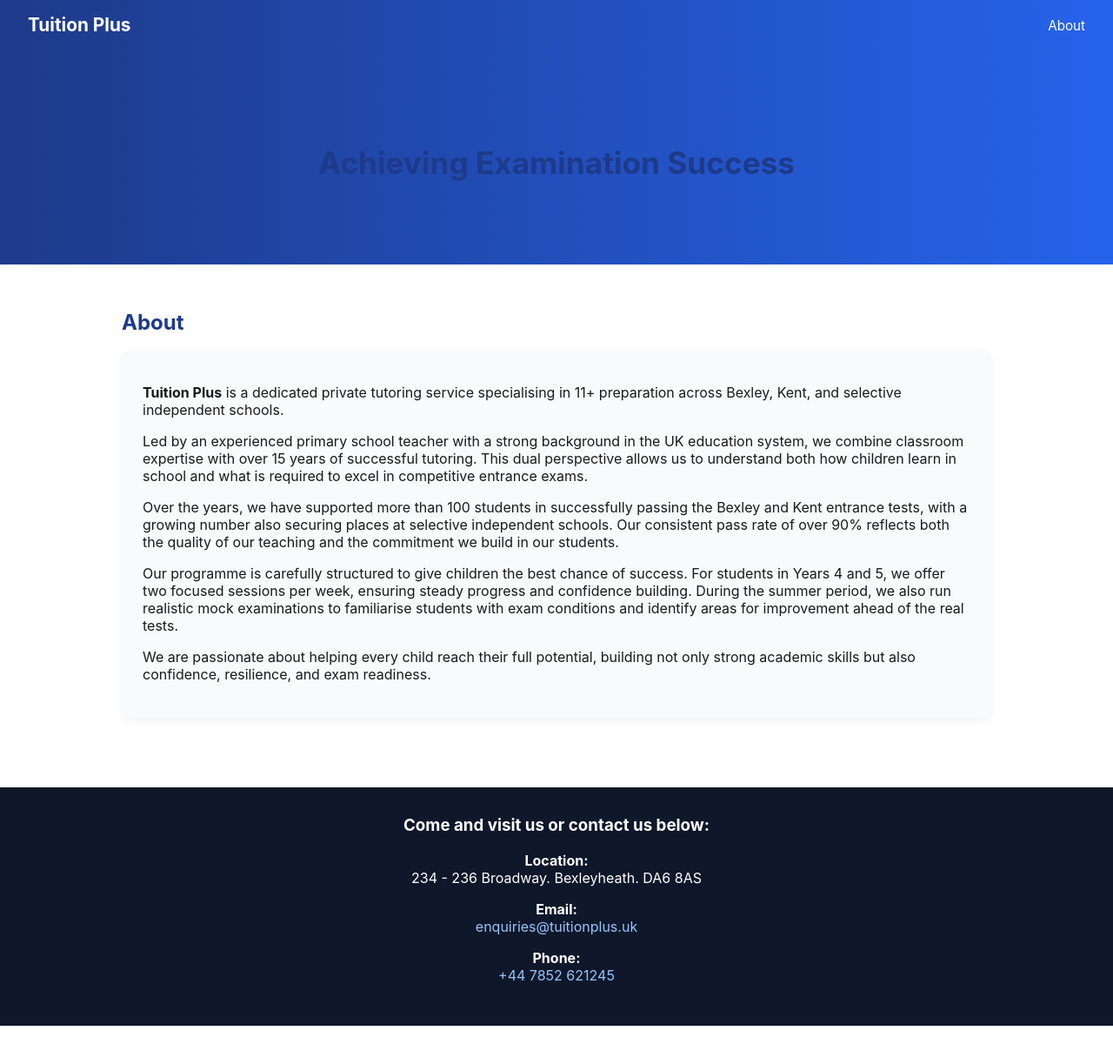
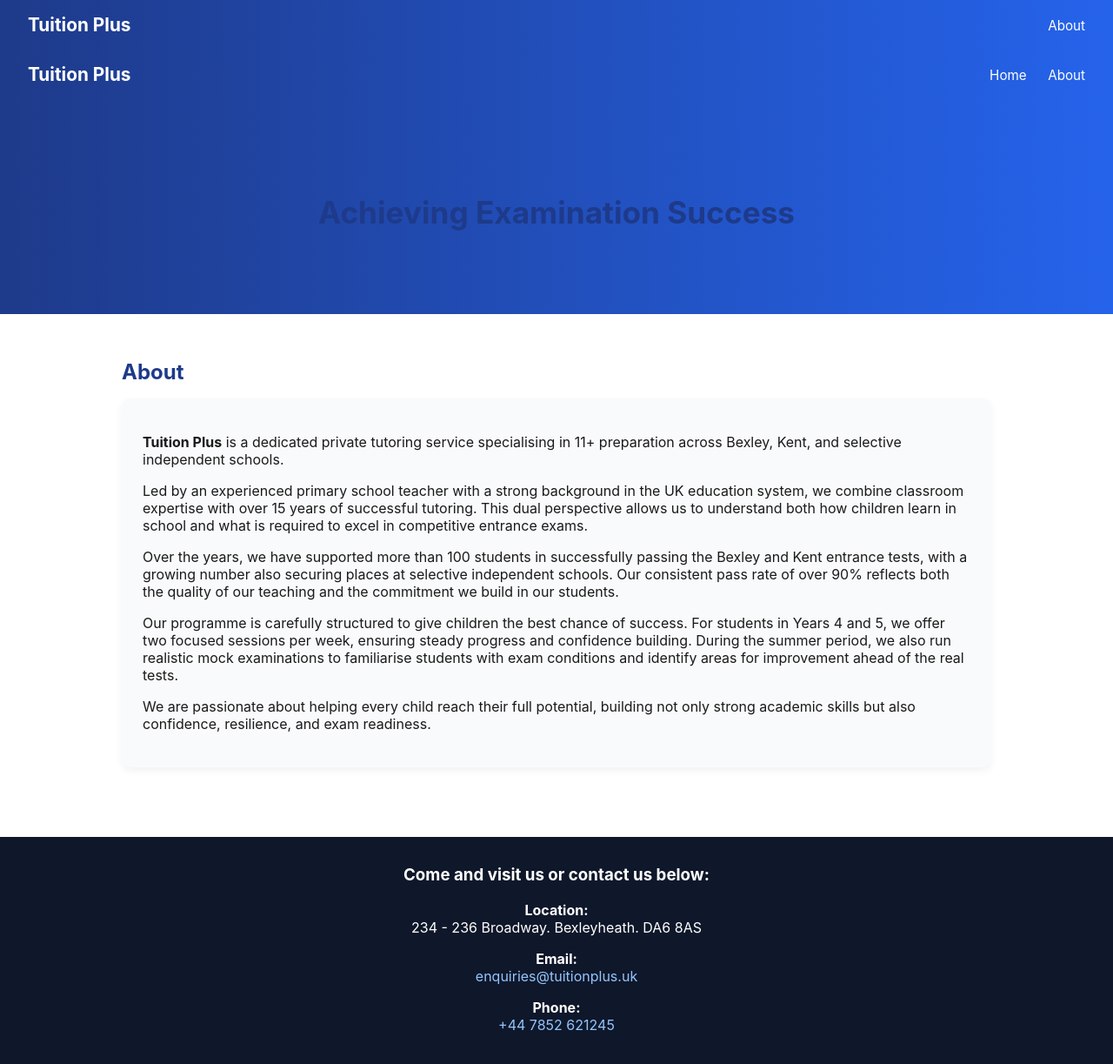
Before and after one commit to davidojeabulu/davidojeabulu.github.io, a Jekyll site: the page built from about.md, in a window 1280 px wide and 1236 px high. Shown: the top 1223 px of the window at 87% size. Built offline with Jekyll 4.4.1, drawn with Linux system fonts in a browser that asks for light colours.

Commit message:
Update about.md

```diff
--- a/about.md
+++ b/about.md
@@ -3,7 +3,15 @@ layout: default
 title: About
 ---
 
-<div class="hero">
+<header>
+  <h1><a href="/" class="logo">Tuition Plus</a></h1>
+  <nav>
+    <a href="/">Home</a>
+    <a href="/about.html">About</a>
+  </nav>
+</header>
+
+<div class="hero hero-about">
   <h2>Achieving Examination Success</h2>
 </div>
 
```
